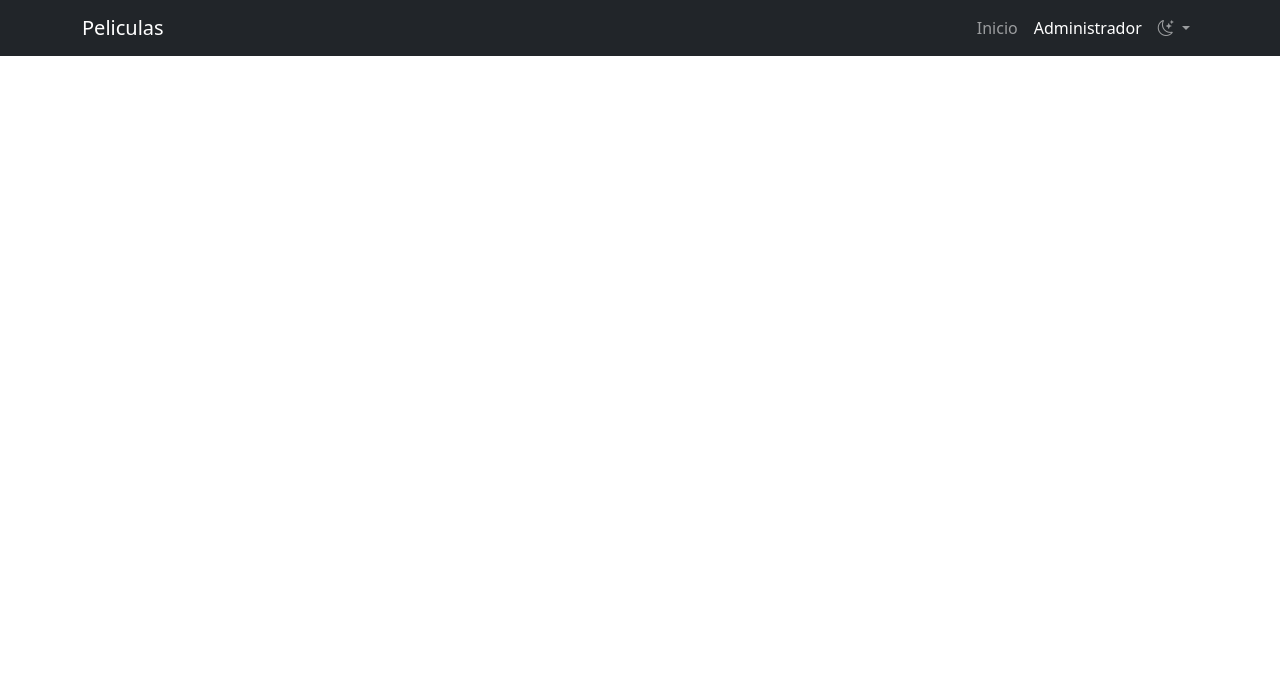
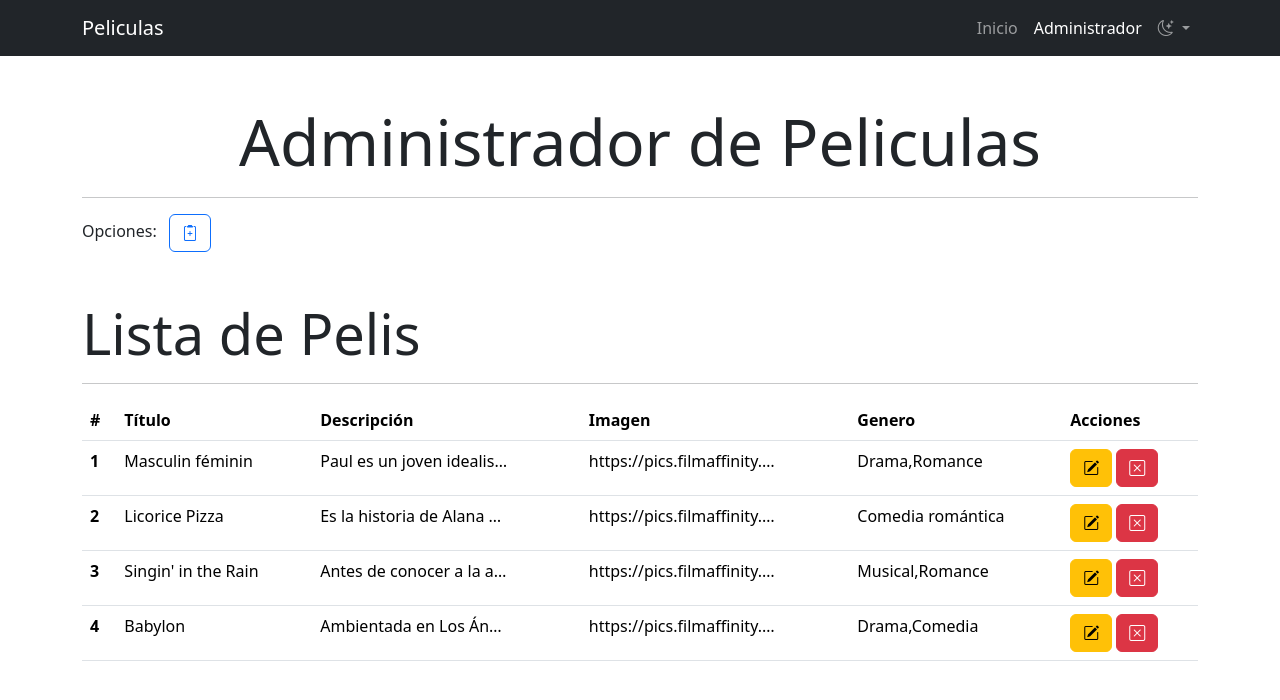
Before and after one commit to RodrigoVizcarraDev/CRUD_PELICULAS, a plain HTML site: page pages/administrador.html in a window 1280 px wide. Drawn offline with nearby package versions, Linux system fonts and the light colour scheme.

Commit message:
Finalizo el maquetado de Administrador

```diff
--- a/pages/administrador.html
+++ b/pages/administrador.html
@@ -42,7 +42,115 @@
         </nav>
     </header>
     <main>
-
+        <section class="mt-5 container">
+            <h1 class="text-center display-3">Administrador de Peliculas</h1>
+            <hr>
+        </section>
+        <div class="container">
+          <p class="d-inline me-2">Opciones:</p> <button class="btn btn-outline-primary" type="button"><i class="bi bi-clipboard2-plus"></i></button>
+        </div>
+        <section class="container mt-5">
+          <h2 class="display-4">Lista de Pelis</h2>
+          <hr>
+          <table class="table">
+            <thead>
+              <tr>
+                <th scope="col">#</th>
+                <th scope="col">Título</th>
+                <th scope="col">Descripción</th>
+                <th scope="col">Imagen</th>
+                <th scope="col">Genero</th>
+                <th scope="col">Acciones</th>
+              </tr>
+            </thead>
+            <tbody>
+              <tr>
+                <th scope="row">1</th>
+                <td>Masculin féminin</td>
+                <td>
+                  <span class="text-truncate d-inline-block" style="max-width:190px;">
+                    Paul es un joven idealista que acaba de terminar el servicio militar. Conoce a Madeleine, una joven atractiva que aspira a ser cantante pop, y trata de conquistarla. Ambos salen juntos y terminan juntos en la cama, aunque con dos amigas de Madeleine, Elisabeth y Catherine.
+                  </span>
+                </td>
+                <td>
+                  <span class="text-truncate d-inline-block" style="max-width:190px;">
+                    https://pics.filmaffinity.com/masculin_feminin-241354167-large.jpg
+                  </span>
+                </td>
+                <td>
+                  Drama,Romance
+                </td>
+                <td>
+                  <button class="btn btn-warning" type="button"><i class="bi bi-pencil-square"></i></button>
+                  <button class="btn btn-danger" type="button"><i class="bi bi-x-square"></i></button>
+                </td>
+              </tr>
+              <tr>
+                <th scope="row">2</th>
+                <td>Licorice Pizza</td>
+                <td>
+                  <span class="text-truncate d-inline-block" style="max-width:190px;">
+                    Es la historia de Alana Kane y Gary Valentine, de cómo se conocen, pasan el tiempo juntos y acaban enamorándose en el Valle de San Fernando en 1973.
+                  </span>
+                </td>
+                <td>
+                  <span class="text-truncate d-inline-block" style="max-width:190px;">
+                    https://pics.filmaffinity.com/licorice_pizza-862632135-large.jpg
+                  </span>
+                </td>
+                <td>
+                  Comedia romántica
+                </td>
+                <td>
+                  <button class="btn btn-warning" type="button"><i class="bi bi-pencil-square"></i></button>
+                  <button class="btn btn-danger" type="button"><i class="bi bi-x-square"></i></button>
+                </td>
+              </tr>
+              <tr>
+                <th scope="row">3</th>
+                <td>Singin' in the Rain</td>
+                <td>
+                  <span class="text-truncate d-inline-block" style="max-width:190px;">
+                    Antes de conocer a la aspirante a actriz Kathy Selden (Debbie Reynolds), el ídolo del cine mudo Don Lockwood (Gene Kelly) pensaba que lo tenía todo: fama, fortuna y éxito. Pero, cuando la conoce, se da cuenta de que ella es lo que realmente faltaba en su vida. Con el nacimiento del cine sonoro, Don quiere filmar musicales con Kathy, pero entre ambos se interpone la reina del cine mudo Lina Lamont (Jean Hagen).
+                  </span>
+                </td>
+                <td>
+                  <span class="text-truncate d-inline-block" style="max-width:190px;">
+                    https://pics.filmaffinity.com/singin_in_the_rain-772292013-large.jpg
+                  </span>
+                </td>
+                <td>
+                  Musical,Romance
+                </td>
+                <td>
+                  <button class="btn btn-warning" type="button"><i class="bi bi-pencil-square"></i></button>
+                  <button class="btn btn-danger" type="button"><i class="bi bi-x-square"></i></button>
+                </td>
+              </tr>
+              <tr>
+                <th scope="row">4</th>
+                <td>Babylon</td>
+                <td>
+                  <span class="text-truncate d-inline-block" style="max-width:190px;">
+                    Ambientada en Los Ángeles durante los años 20, cuenta una historia de ambición y excesos desmesurados que recorre la ascensión y caída de múltiples personajes durante una época de desenfrenada decadencia y depravación en los albores de Hollywood.
+                  </span>
+                </td>
+                <td>
+                  <span class="text-truncate d-inline-block" style="max-width:190px;">
+                    https://pics.filmaffinity.com/singin_in_the_rain-772292013-large.jpg
+                  </span>
+                </td>
+                <td>
+                  Drama,Comedia
+                </td>
+                <td>
+                  <button class="btn btn-warning" type="button"><i class="bi bi-pencil-square"></i></button>
+                  <button class="btn btn-danger" type="button"><i class="bi bi-x-square"></i></button>
+                </td>
+              </tr>
+            </tbody>
+          </table>
+        </section>
     </main>
     <footer>
 
```
Also changed, not shown: img/peliculas/licorice_pizza.jpg (added), img/peliculas/masculin_feminin.jpg (added), img/peliculas/singin_in_the_rain.jpg (added).
